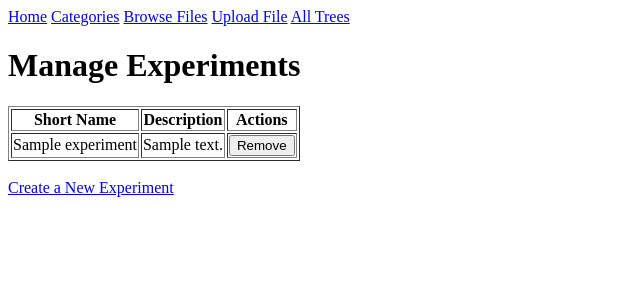
After one commit to mart-r/medcatmlflow, a Flask app: template src/app/templates/manage_experiments.html in a window 1280 px wide. The commit adds this page. Shown: the top 300 px of the page, without its empty margins (0-640 px from the left). Run offline with Flask 3, Linux system fonts and the light colour scheme; the template is opened without the code that fills it: most values are stand-ins (such as "Sample title", 1, 10 or a date in 2020); parts of the project's set-up code (start-up, migrations or seed data) failed here and were passed over.

Commit message:
Add category/experiment management

```diff
--- a/src/app/app.py
+++ b/src/app/app.py
@@ -1,6 +1,7 @@
 # app.py (Backend)
 
 from flask import Flask, render_template, request, send_file, jsonify
+from flask import redirect, url_for
 
 import os
 import logging
@@ -8,6 +9,8 @@ import logging
 from .mlflow_integration import attempt_upload, get_files_with_info
 from .mlflow_integration import delete_mlflow_file, get_info
 from .mlflow_integration import get_history, get_all_trees_with_links
+from .mlflow_integration import has_experiment, create_mlflow_experiment
+from .mlflow_integration import get_all_experiment_names, delete_experiment
 
 from .utils import setup_logging
 
@@ -83,5 +86,35 @@ def all_trees():
                            all_trees_with_links=all_trees_with_links)
 
 
+@app.route('/create_experiment', methods=['GET', 'POST'])
+def create_experiment():
+    if request.method == 'POST':
+        short_name = request.form['short_name']
+        description = request.form['description']
+
+        if has_experiment(short_name):
+            return f"Experiment already exists: {short_name}"
+        create_mlflow_experiment(short_name, description)
+
+        return redirect(url_for('manage_experiments'))
+
+    return render_template('create_experiment.html')
+
+
+@app.route('/manage_experiments', methods=['GET', 'POST'])
+def manage_experiments():
+    if request.method == 'POST':
+        short_name_to_remove = request.form['short_name_to_remove']
+
+        # Remove the experiment with the given short_name from the list.
+        delete_experiment(short_name_to_remove)
+
+        # Redirect to refresh the page after removing an experiment.
+        return redirect(url_for('manage_experiments'))
+
+    return render_template('manage_experiments.html',
+                           experiments=get_all_experiment_names())
+
+
 if __name__ == "__main__":
     app.run(debug=True, host="0.0.0.0")
--- a/src/app/templates/base.html
+++ b/src/app/templates/base.html
@@ -7,6 +7,7 @@
     <!-- Common header or navigation -->
     <nav>
         <a href="{{ url_for('landing_page') }}">Home</a>
+        <a href="{{ url_for('manage_experiments') }}">Categories</a>
         <a href="{{ url_for('browse_files') }}">Browse Files</a>
         <a href="{{ url_for('upload_file') }}">Upload File</a>
         <a href="{{ url_for('all_trees') }}">All Trees</a>
--- a/src/app/templates/landing.html
+++ b/src/app/templates/landing.html
@@ -6,6 +6,7 @@
 <h1>Welcome! You can start here!</h1>
 <p>Use the following links to browse files or upload a new file:</p>
 <ul>
+    <li><a href="{{ url_for('manage_experiments') }}">Categories</a></li>
     <li><a href="{{ url_for('browse_files') }}">Browse Files</a></li>
     <li><a href="{{ url_for('upload_file') }}">Upload File</a></li>
     <li><a href="{{ url_for('all_trees') }}">All Trees</a></li>
--- /dev/null
+++ b/src/app/templates/manage_experiments.html
@@ -0,0 +1,32 @@
+{% extends "base.html" %}
+
+{% block title %}Manage Experiments{% endblock %}
+
+{% block content %}
+<h1>Manage Experiments</h1>
+{% if experiments %}
+    <table border="1">
+        <tr>
+            <th>Short Name</th>
+            <th>Description</th>
+            <th>Actions</th>
+        </tr>
+        {% for name, description in experiments %}
+        <tr>
+            <td>{{ name }}</td>
+            <td>{{ description }}</td>
+            <td>
+                <form method="post" onsubmit="return confirm('Are you sure you want to remove this experiment?');">
+                    <input type="hidden" name="short_name_to_remove" value="{{ name }}">
+                    <input type="submit" value="Remove">
+                </form>
+            </td>
+        </tr>
+        {% endfor %}
+    </table>
+{% else %}
+    <p>No experiments found.</p>
+{% endif %}
+<br>
+<a href="/create_experiment">Create a New Experiment</a>
+{% endblock %}
```
Also changed, not shown: src/app/mlflow_integration.py (+21 -0 lines), src/app/templates/create_experiment.html (added, +17 -0 lines).
